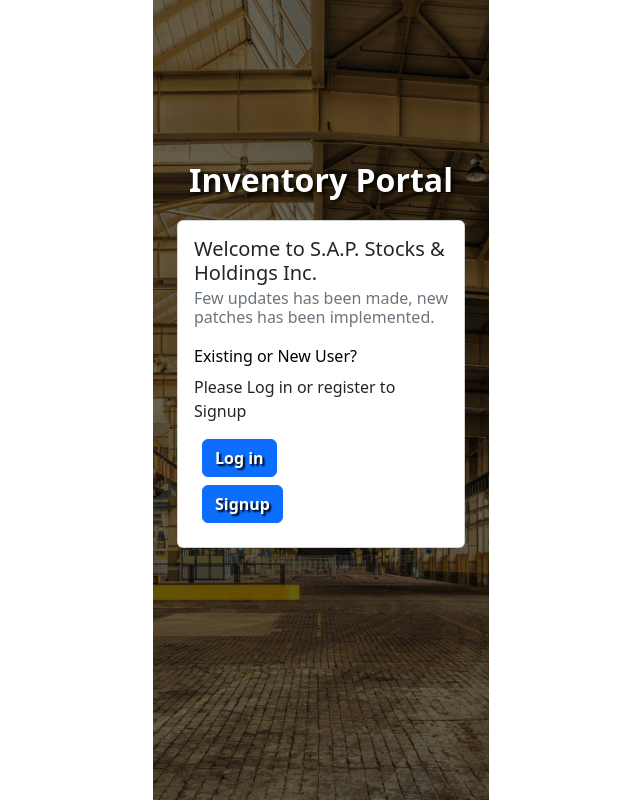
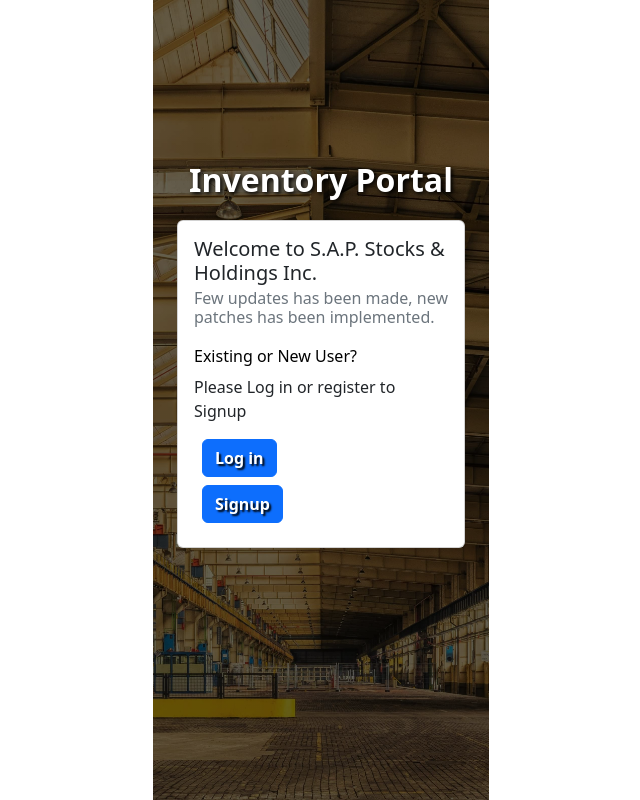
Before and after one commit to tritonmax26/FinalProjectCapstone, a React (Vite) app: page /logout in a window 1280 px wide. Shown: the top 800 px of the page, without its empty margins (319-959 px from the left). Built offline with nearby package versions, Linux system fonts and the light colour scheme.

Commit message:
make changes

```diff
--- a/src/views/Auth/Logout.jsx
+++ b/src/views/Auth/Logout.jsx
@@ -15,7 +15,7 @@ const Logout = () => {
         navigate("/")
     }
   return (
-    <div className='spancontainer'>
+    <div>
         <Home />
     </div>
   )
```
